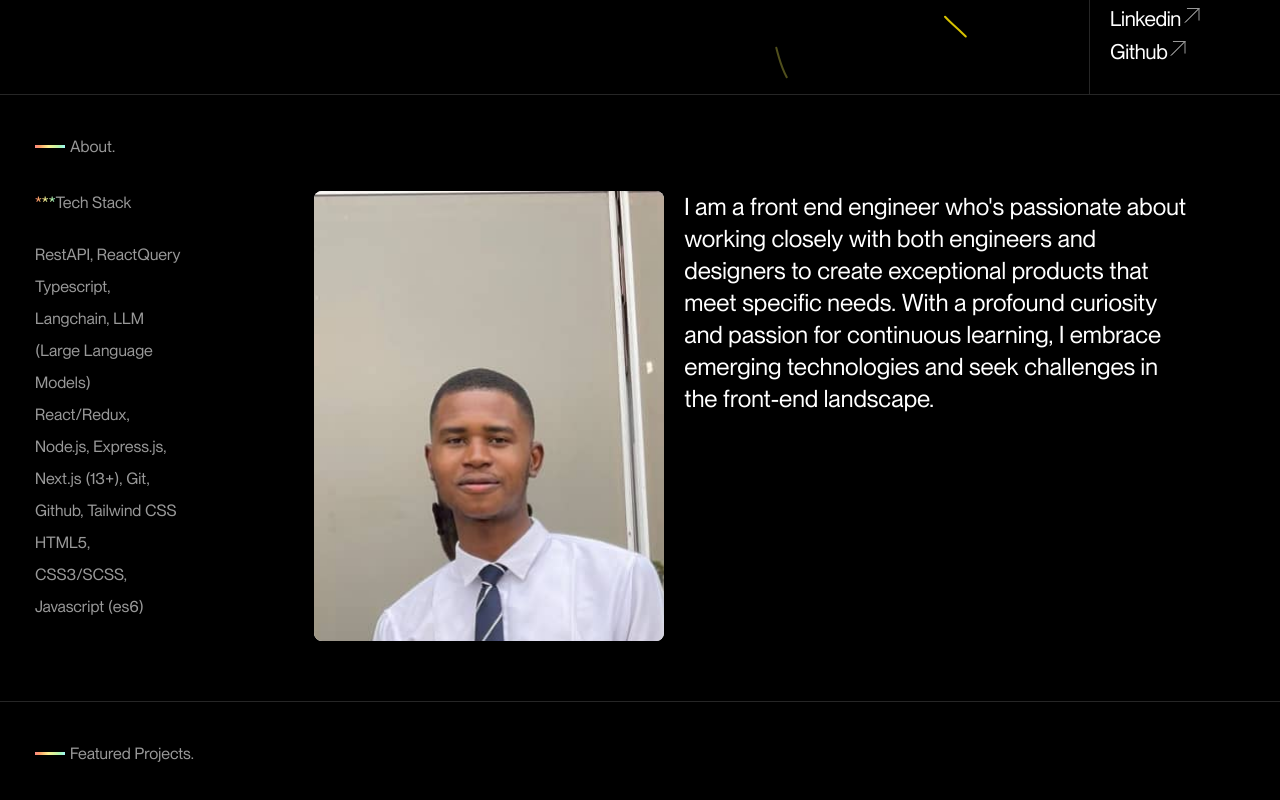
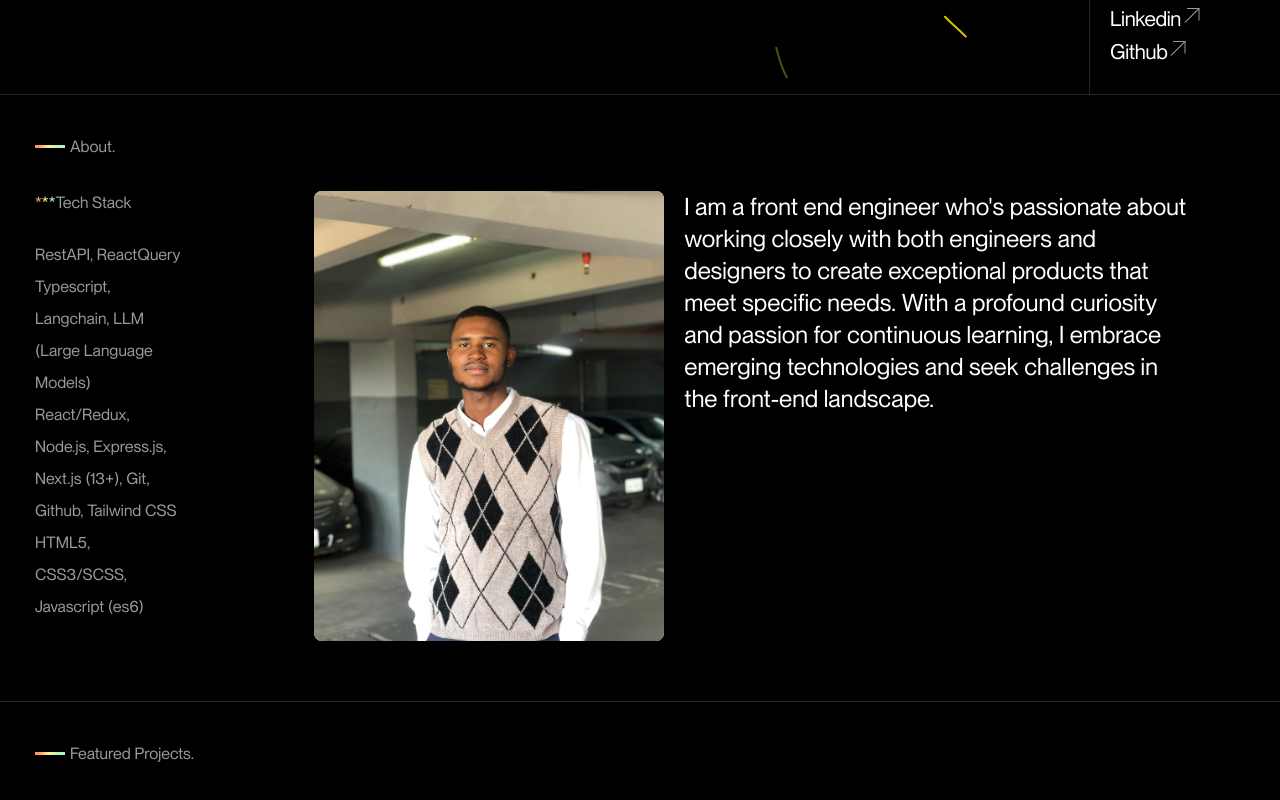
Before and after one commit to Tk-brainCodes/eboreimeThankgod, a React (Vite) app: page / in a window 1280 px wide. Shown: the part 706-1506 px from the top of the page. Built offline with nearby package versions, Linux system fonts and the light colour scheme.

Commit message:
feat: added new portfolio image

```diff
--- a/src/components/About/About.css
+++ b/src/components/About/About.css
@@ -49,7 +49,7 @@
   font-family: "PP Neue Montreal";
 }
 .my-image {
-  background-image: url("../../assets/images/thankgod.jpeg");
+  background-image: url("../../assets/images/portfolio-image.jpg");
   background-size: cover;
   background-repeat: no-repeat;
   object-fit: cover;
```
Also changed, not shown: src/assets/images/portfolio-image.jpg (added).
